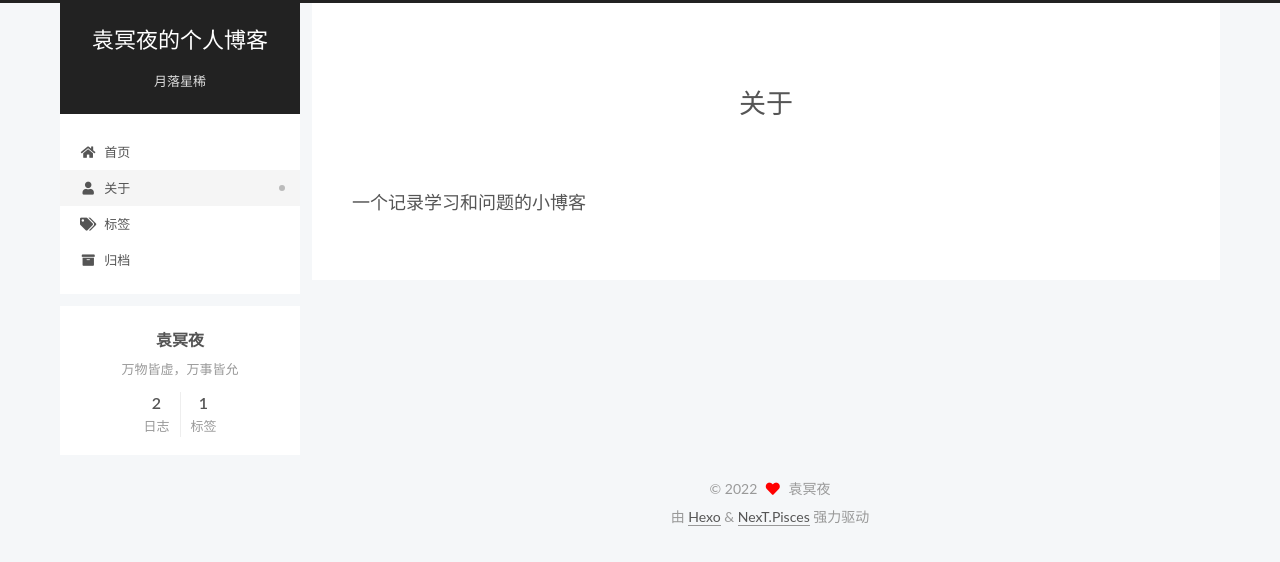
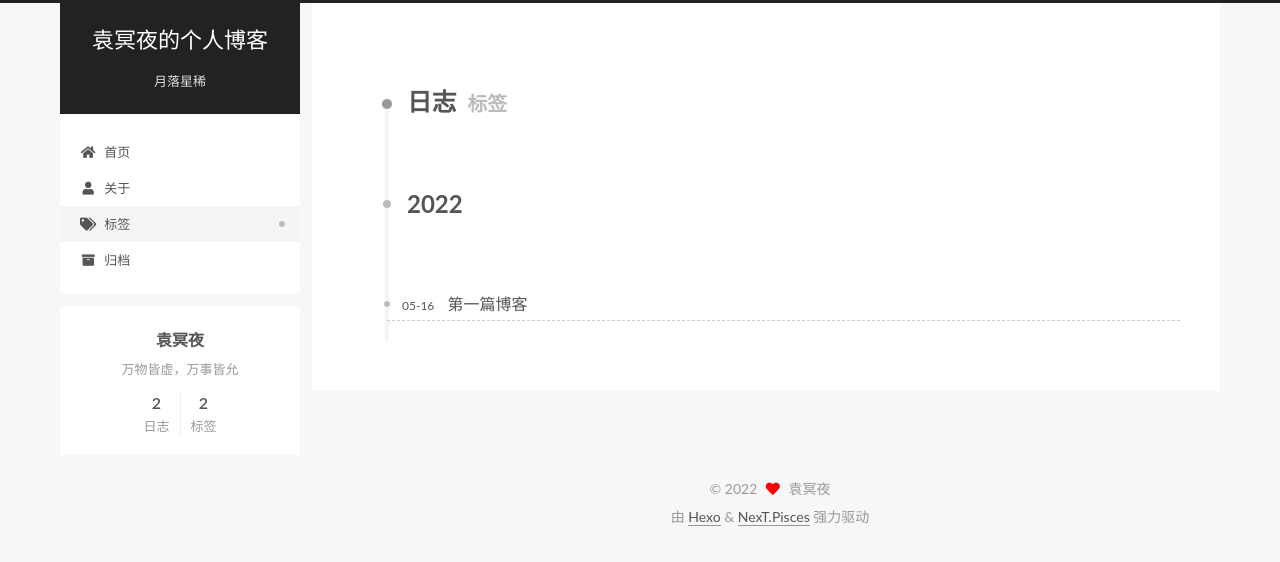
Before and after one commit to yrmkye/yrmkye.github.io, a plain HTML site: page tags/日志/index.html in a window 1280 px wide. Drawn offline with Linux system fonts and the light colour scheme.

Commit message:
Site updated: 2022-05-16 18:13:29

```diff
--- a/search.xml
+++ b/search.xml
@@ -31,6 +31,12 @@
 
 
 
+        <tags>
+
+            <tag> 日志 </tag>
+
+        </tags>
+
     </entry>
 
 
--- a/about/index.html
+++ b/tags/日志/index.html
@@ -20,19 +20,17 @@
     var CONFIG = {"hostname":"yrmkye.github.io","root":"/","scheme":"Pisces","version":"7.8.0","exturl":false,"sidebar":{"position":"left","display":"post","padding":18,"offset":12,"onmobile":false},"copycode":{"enable":false,"show_result":false,"style":null},"back2top":{"enable":true,"sidebar":false,"scrollpercent":false},"bookmark":{"enable":false,"color":"#222","save":"auto"},"fancybox":false,"mediumzoom":false,"lazyload":false,"pangu":false,"comments":{"style":"tabs","active":null,"storage":true,"lazyload":false,"nav":null},"algolia":{"hits":{"per_page":10},"labels":{"input_placeholder":"Search for Posts","hits_empty":"We didn't find any results for the search: ${query}","hits_stats":"${hits} results found in ${time} ms"}},"localsearch":{"enable":false,"trigger":"auto","top_n_per_article":1,"unescape":false,"preload":false},"motion":{"enable":true,"async":false,"transition":{"post_block":"fadeIn","post_header":"slideDownIn","post_body":"slideDownIn","coll_header":"slideLeftIn","sidebar":"slideUpIn"}},"path":"search.xml"};
   </script>
 
-  <meta name="description" content="一个记录学习和问题的小博客">
+  <meta name="description" content="万物皆虚，万事皆允">
 <meta property="og:type" content="website">
-<meta property="og:title" content="关于">
-<meta property="og:url" content="https://yrmkye.github.io/about/index.html">
+<meta property="og:title" content="袁冥夜的个人博客">
+<meta property="og:url" content="https://yrmkye.github.io/tags/%E6%97%A5%E5%BF%97/index.html">
 <meta property="og:site_name" content="袁冥夜的个人博客">
-<meta property="og:description" content="一个记录学习和问题的小博客">
+<meta property="og:description" content="万物皆虚，万事皆允">
 <meta property="og:locale" content="zh_CN">
-<meta property="article:published_time" content="2022-05-16T00:43:41.000Z">
-<meta property="article:modified_time" content="2022-05-16T10:09:17.552Z">
 <meta property="article:author" content="袁冥夜">
 <meta name="twitter:card" content="summary">
 
-<link rel="canonical" href="https://yrmkye.github.io/about/">
+<link rel="canonical" href="https://yrmkye.github.io/tags/%E6%97%A5%E5%BF%97/">
 
 
 <script id="page-configurations">
@@ -45,8 +43,7 @@
   };
 </script>
 
-  <title>关于 | 袁冥夜的个人博客
-</title>
+  <title>标签: 日志 | 袁冥夜的个人博客</title>
 
 
 
@@ -155,38 +152,48 @@
         <div class="content-wrap">
 
 
-
-
-          <div class="content page posts-expand">
+          <div class="content tag">
 
 
 
 
 
-    <div class="post-block" lang="zh-CN">
-      <header class="post-header">
-
-<h1 class="post-title" itemprop="name headline">关于
-</h1>
-
-<div class="post-meta">
-
-
-</div>
-
-</header>
-
-
-
-
-      <div class="post-body">
-          <p>一个记录学习和问题的小博客</p>
-
+  <div class="post-block">
+    <div class="posts-collapse">
+      <div class="collection-title">
+        <h2 class="collection-header">日志
+          <small>标签</small>
+        </h2>
       </div>
 
 
+    <div class="collection-year">
+      <span class="collection-header">2022</span>
+    </div>
+
+  <article itemscope itemtype="http://schema.org/Article">
+    <header class="post-header">
+
+      <div class="post-meta">
+        <time itemprop="dateCreated"
+              datetime="2022-05-16T08:04:26+08:00"
+              content="2022-05-16">
+          05-16
+        </time>
+      </div>
+
+      <div class="post-title">
+          <a class="post-title-link" href="/2022/05/16/%E7%AC%AC%E4%B8%80%E7%AF%87%E5%8D%9A%E5%AE%A2/" itemprop="url">
+            <span itemprop="name">第一篇博客</span>
+          </a>
+      </div>
+
+    </header>
+  </article>
 
     </div>
+  </div>
+
 
 
 
@@ -260,7 +267,7 @@
         </a>
       </div>
       <div class="site-state-item site-state-tags">
-        <span class="site-state-item-count">1</span>
+        <span class="site-state-item-count">2</span>
         <span class="site-state-item-name">标签</span>
       </div>
   </nav>
```
Also changed, not shown: 2022/05/16/hexo的部署/index.html (+1 -1 lines), 2022/05/16/第一篇博客/index.html (+7 -3 lines), archives/2022/05/index.html (+1 -1 lines), archives/2022/index.html (+1 -1 lines), archives/index.html (+1 -1 lines), index.html (+2 -2 lines), tags/index.html (+1 -1 lines), tags/教程/index.html (+1 -1 lines).
